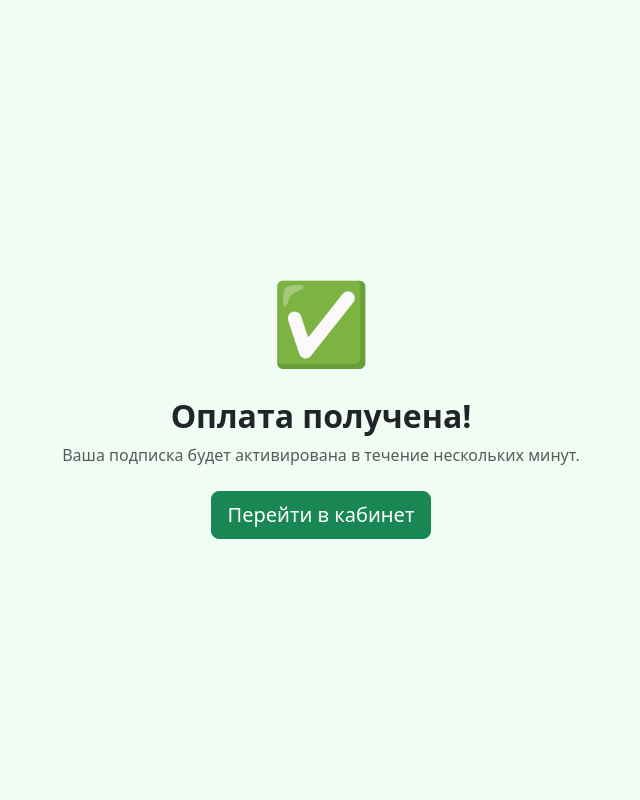
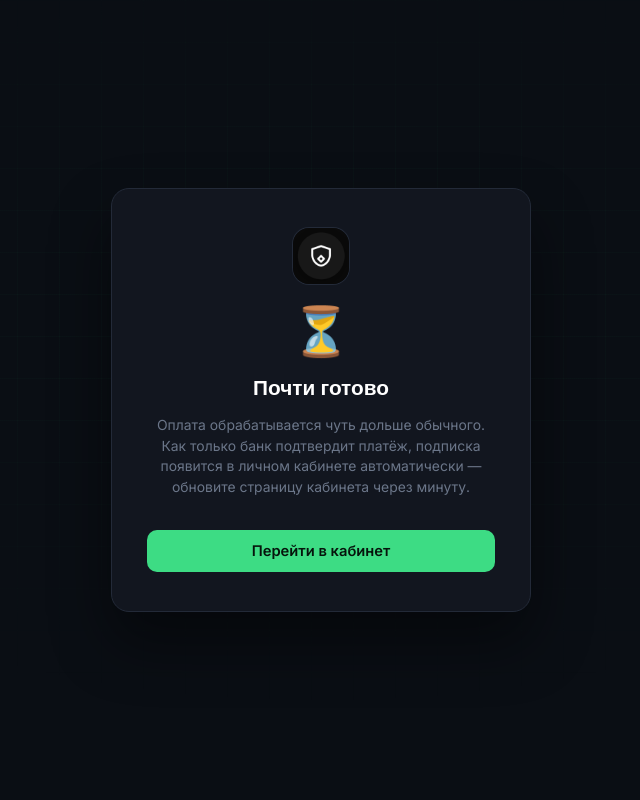
Before and after one commit to Zadodralka/billing, a FastAPI app: page /payment/success in a window 1280 px wide. Shown: the whole page, without its empty margins (319-959 px from the left). Run offline with FastAPI, Linux system fonts and the light colour scheme; parts of the project's set-up code (start-up, migrations or seed data) failed here and were passed over.

Commit message:
style: единый дизайн страницы успешной оплаты + понятные шаги подключения
- payment_success.html был на светлой Bootstrap-теме, полностью выбивался
  из тёмного дизайна остального сайта - самый неподходящий момент для такого
  диссонанса, сразу после оплаты реальных денег. Переведён на общую тёмную
  тему, плюс страница теперь реально проверяет статус платежа через
  /payment/status вместо статичного "подождите пару минут"
- В модалке "VPN-подключение" пронумерованные шаги (что установить, что
  нажать) теперь идут ПЕРЕД самой ссылкой и кнопками, а не мелкой подписью
  под ними - раньше было неочевидно, что вообще делать с открывшимся окном

Co-Authored-By: Claude Sonnet 5 <noreply@anthropic.com>
Claude-Session: https://claude.ai/code/session_01DzU3dGPYcH4AS2drYyeztA

```diff
--- a/web/templates/payment_success.html
+++ b/web/templates/payment_success.html
@@ -3,18 +3,108 @@
 <head>
     <meta charset="UTF-8">
     <meta name="viewport" content="width=device-width, initial-scale=1">
-    <title>Оплата — VPN</title>
-    <link href="https://cdn.jsdelivr.net/npm/bootstrap@5.3.3/dist/css/bootstrap.min.css" rel="stylesheet">
+    <title>Оплата — Unlock VPN</title>
+    <link rel="icon" href="/static/img/logo.jpg">
+    <link rel="apple-touch-icon" href="/static/img/logo.jpg">
+    <meta name="theme-color" content="#0a0e14">
+    <link rel="preconnect" href="https://fonts.googleapis.com">
+    <link rel="preconnect" href="https://fonts.gstatic.com" crossorigin>
+    <link href="https://fonts.googleapis.com/css2?family=Space+Grotesk:wght@600;700&family=Inter:wght@400;500;600&display=swap" rel="stylesheet">
     <style>
-        body { background: #f0fdf4; display: flex; align-items: center; justify-content: center; min-height: 100vh; }
+        :root {
+            --bg: #0a0e14; --panel: #12161f; --panel-2: #161b26;
+            --border: #232a38; --text: #e2e8f0; --muted: #6b7689; --accent: #3ddc84;
+        }
+        * { box-sizing: border-box; }
+        body {
+            background: var(--bg); color: var(--text); font-family: 'Inter', sans-serif;
+            margin: 0; min-height: 100vh; display: flex; align-items: center; justify-content: center;
+            padding: 1.5rem; position: relative; overflow: hidden;
+        }
+        body::before {
+            content: ''; position: absolute; inset: 0;
+            background-image: linear-gradient(rgba(61,220,132,.04) 1px, transparent 1px), linear-gradient(90deg, rgba(61,220,132,.04) 1px, transparent 1px);
+            background-size: 42px 42px;
+            mask-image: radial-gradient(ellipse 60% 50% at 50% 40%, black, transparent);
+        }
+        .card {
+            background: var(--panel); border: 1px solid var(--border); border-radius: 18px;
+            padding: 2.4rem 2.2rem; width: 100%; max-width: 420px; position: relative; z-index: 1;
+            box-shadow: 0 30px 60px rgba(0,0,0,.45); text-align: center;
+        }
+        .logo {
+            width: 56px; height: 56px; border-radius: 16px; overflow: hidden;
+            margin: 0 auto 1.1rem; box-shadow: 0 0 0 1px var(--border);
+        }
+        .logo img { width: 100%; height: 100%; object-fit: cover; display: block; }
+        h1 { font-family: 'Space Grotesk', sans-serif; font-size: 1.3rem; font-weight: 700; color: #fff; margin: .9rem 0 .4rem; }
+        .subtitle { color: var(--muted); font-size: .87rem; margin-bottom: 1.6rem; line-height: 1.5; }
+        .icon { font-size: 3rem; }
+        .spinner { width: 34px; height: 34px; border-radius: 50%; border: 3px solid var(--panel-2); border-top-color: var(--accent); animation: spin .7s linear infinite; margin: 0 auto; }
+        @keyframes spin { to { transform: rotate(360deg); } }
+        a.btn, button.btn {
+            display: inline-block; width: 100%; background: var(--accent); color: #06140c; border: none; border-radius: 10px;
+            padding: .75rem; font-size: .92rem; font-weight: 600; cursor: pointer; font-family: inherit; transition: background .12s;
+            text-decoration: none; margin-top: .4rem;
+        }
+        a.btn:hover, button.btn:hover { background: #34c878; }
+        .hint { text-align: center; color: var(--muted); font-size: .78rem; margin-top: 1rem; line-height: 1.5; }
     </style>
 </head>
 <body>
-<div class="text-center p-4">
-    <div style="font-size: 5rem;">✅</div>
-    <h2 class="fw-bold mt-3">Оплата получена!</h2>
-    <p class="text-muted">Ваша подписка будет активирована в течение нескольких минут.</p>
-    <a href="/dashboard" class="btn btn-success btn-lg mt-2">Перейти в кабинет</a>
+<div class="card">
+    <div class="logo"><img src="/static/img/logo.jpg" alt="Unlock VPN"></div>
+
+    <div id="stateWait">
+        <div class="spinner"></div>
+        <h1>Проверяем оплату…</h1>
+        <p class="subtitle">Обычно это занимает несколько секунд. Не закрывайте страницу.</p>
+    </div>
+
+    <div id="stateDone" style="display:none;">
+        <div class="icon">✅</div>
+        <h1>Оплата подтверждена!</h1>
+        <p class="subtitle">Подписка уже активна — конфиг для подключения ждёт в личном кабинете (и придёт в Telegram, если он привязан).</p>
+        <a href="/dashboard" class="btn">Перейти в кабинет</a>
+    </div>
+
+    <div id="stateSlow" style="display:none;">
+        <div class="icon">⏳</div>
+        <h1>Почти готово</h1>
+        <p class="subtitle">Оплата обрабатывается чуть дольше обычного. Как только банк подтвердит платёж, подписка появится в личном кабинете автоматически — обновите страницу кабинета через минуту.</p>
+        <a href="/dashboard" class="btn">Перейти в кабинет</a>
+    </div>
 </div>
+
+{% if label %}
+<script>
+const label = {{ label | tojson }};
+const deadline = Date.now() + 2 * 60 * 1000;
+
+function showState(id) {
+    ['stateWait', 'stateDone', 'stateSlow'].forEach(s => {
+        document.getElementById(s).style.display = (s === id) ? 'block' : 'none';
+    });
+}
+
+const poll = setInterval(async () => {
+    if (Date.now() > deadline) {
+        clearInterval(poll);
+        showState('stateSlow');
+        return;
+    }
+    try {
+        const res = await fetch('/payment/status/' + label);
+        const data = await res.json();
+        if (data.paid) {
+            clearInterval(poll);
+            showState('stateDone');
+        }
+    } catch (e) { /* сеть моргнула - попробуем на следующем тике */ }
+}, 3000);
+</script>
+{% else %}
+<script>document.getElementById('stateWait').style.display = 'none'; document.getElementById('stateSlow').style.display = 'block';</script>
+{% endif %}
 </body>
 </html>
```
Also changed, not shown: web/templates/dashboard.html (+20 -4 lines).
